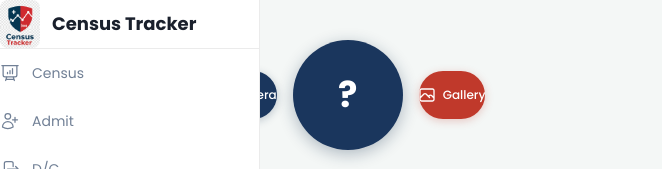
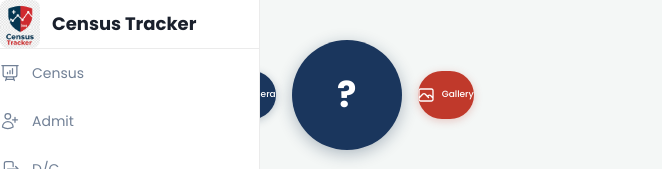
Before and after one commit to cardboardamigo/SLS-ADC, a Next.js app: page /profile/edit in a window 1280 px wide. Shown: the top 169 px of the page, without its empty margins (0-662 px from the left). Built offline with nearby package versions, Linux system fonts and the light colour scheme; no server answers; the database is empty; sample sign-in values are in the browser's storage.

Commit message:
Reduce Camera and Gallery button font size to 9px
Replaced text-xs (12px) Tailwind class with inline fontSize: 9
on both Camera and Gallery buttons in the Edit Profile page.

https://claude.ai/code/session_01Aa42HW2jNt2yYFLdHpbNXf

```diff
--- a/src/app/profile/edit/page.tsx
+++ b/src/app/profile/edit/page.tsx
@@ -166,8 +166,9 @@ export default function EditProfilePage() {
                   {/* Camera button — 9 o'clock */}
                   <button
                     onClick={() => cameraInputRef.current?.click()}
-                    className="flex items-center gap-2 px-5 py-3 text-xs font-medium rounded-full transition-all active:scale-95 min-h-[48px]"
+                    className="flex items-center gap-2 px-5 py-3 font-medium rounded-full transition-all active:scale-95 min-h-[48px]"
                     style={{
+                      fontSize: 9,
                       background: isDark ? "#2a4a7f" : "#1a365d",
                       color: "white",
                       boxShadow: isDark
@@ -228,8 +229,9 @@ export default function EditProfilePage() {
                   {/* Gallery button — 3 o'clock */}
                   <button
                     onClick={() => galleryInputRef.current?.click()}
-                    className="flex items-center gap-2 px-5 py-3 text-xs font-medium rounded-full transition-all active:scale-95 min-h-[48px]"
+                    className="flex items-center gap-2 px-5 py-3 font-medium rounded-full transition-all active:scale-95 min-h-[48px]"
                     style={{
+                      fontSize: 9,
                       background: isDark ? "#c0392b" : "var(--crimson)",
                       color: "white",
                       boxShadow: isDark
```
